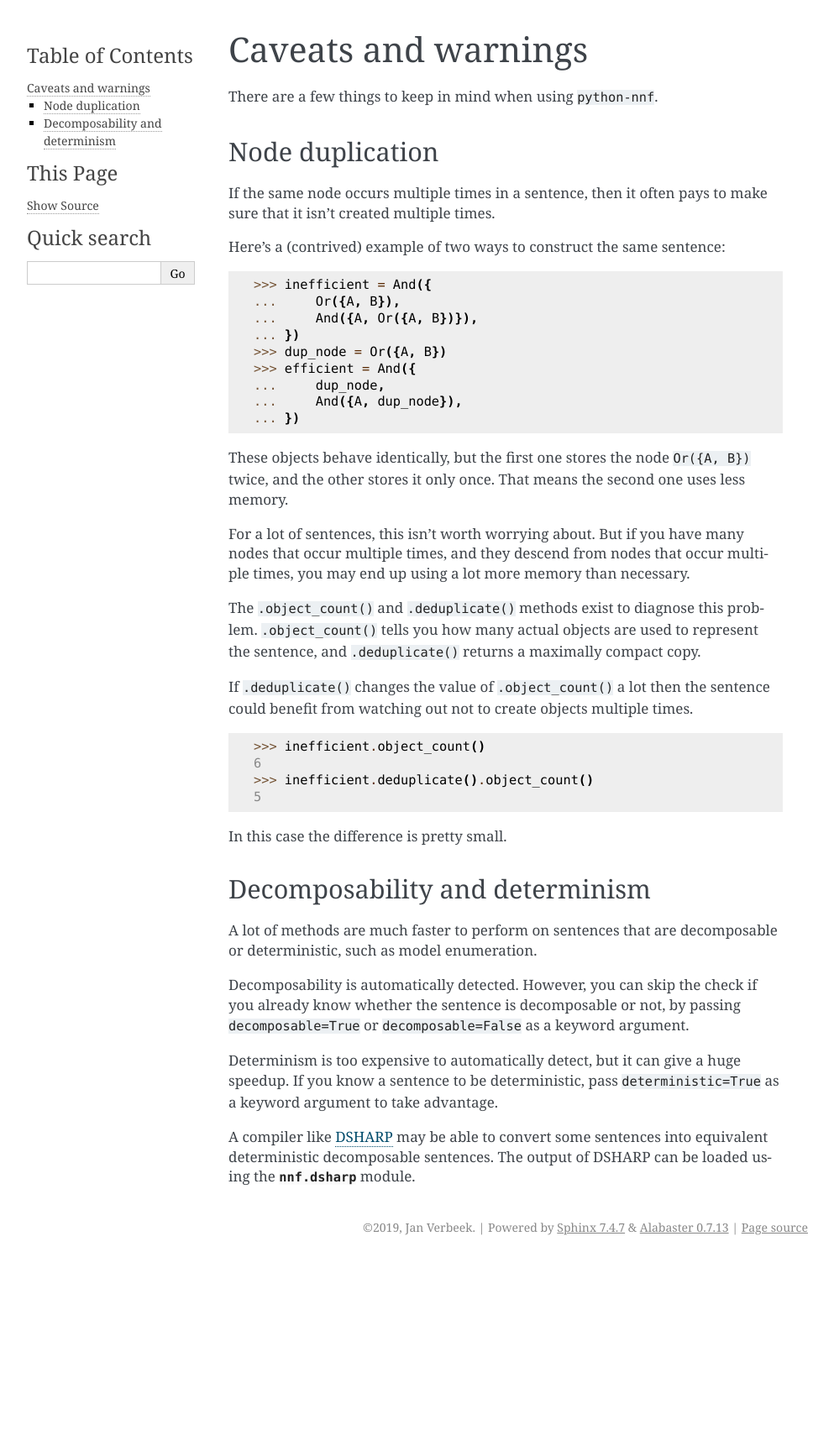
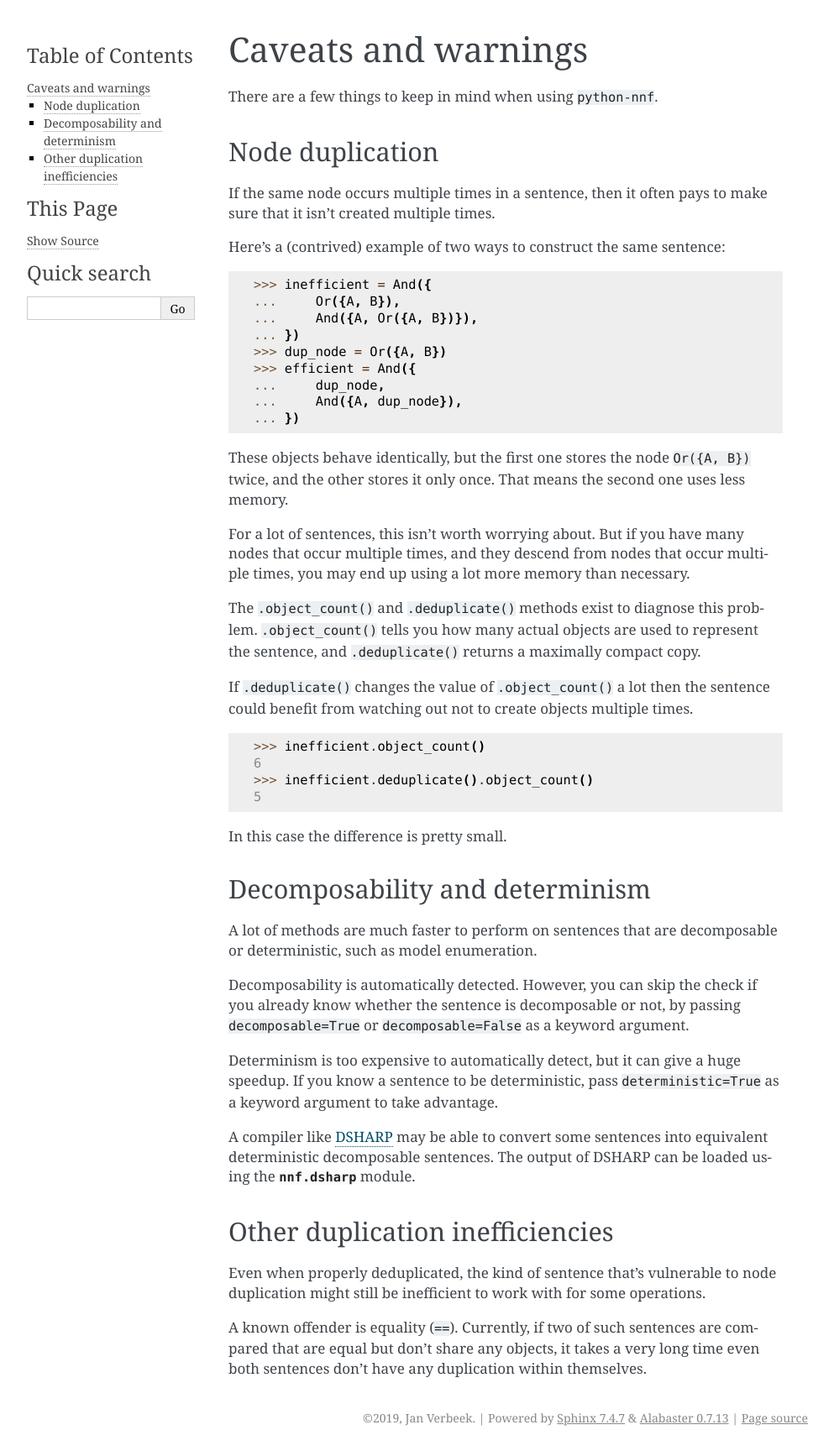
Before and after one commit to QuMuLab/python-nnf, a Sphinx documentation site: the page built from docs/caveats.rst, in a window 1280 px wide. Shown: the whole page at 84% size, without its empty margins (148-1141 px from the left). Built offline with Sphinx 7.4.7, drawn with Linux system fonts in a browser that asks for light colours; before the commit the page ends 1501 px from its top, so only the background shows below that.

Commit message:
Add a note to the caveats about issue #1 (slow equality checks)

```diff
--- a/docs/caveats.rst
+++ b/docs/caveats.rst
@@ -49,3 +49,10 @@ Decomposability is automatically detected. However, you can skip the check if yo
 Determinism is too expensive to automatically detect, but it can give a huge speedup. If you know a sentence to be deterministic, pass ``deterministic=True`` as a keyword argument to take advantage.
 
 A compiler like `DSHARP <https://bitbucket.org/haz/dsharp>`_ may be able to convert some sentences into equivalent deterministic decomposable sentences. The output of DSHARP can be loaded using the :mod:`nnf.dsharp` module.
+
+Other duplication inefficiencies
+--------------------------------
+
+Even when properly deduplicated, the kind of sentence that's vulnerable to node duplication might still be inefficient to work with for some operations.
+
+A known offender is equality (``==``). Currently, if two of such sentences are compared that are equal but don't share any objects, it takes a very long time even both sentences don't have any duplication within themselves.
```
